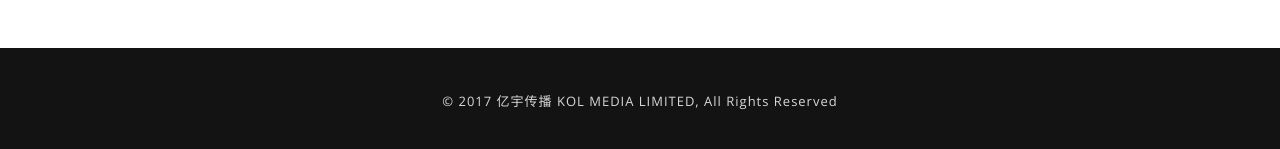
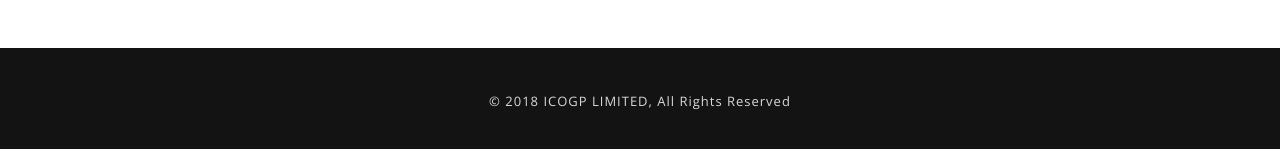
Before and after one commit to xuguangtech/pspcoin, a Jekyll site: the page built from index.html, in a window 1280 px wide and 900 px high, scrolled down 2313 px. Shown: the part 736-885 px from the top of the window. Built offline with Jekyll 4.4.1, drawn with Linux system fonts in a browser that asks for light colours.

Commit message:
web company update

```diff
--- a/_includes/footer.html
+++ b/_includes/footer.html
@@ -50,7 +50,7 @@
             <!-- START COPYRIGHTS INFO -->
             <div class="col-xs-12">
                 <div class="copyrights">
-                    <p>&copy; 2017 亿宇传播 KOL MEDIA LIMITED, All Rights Reserved</p>
+                    <p>&copy; 2018 ICOGP LIMITED, All Rights Reserved</p>
                 </div>
             </div>
             <!-- // END COPYRIGHTS INFO -->
```
